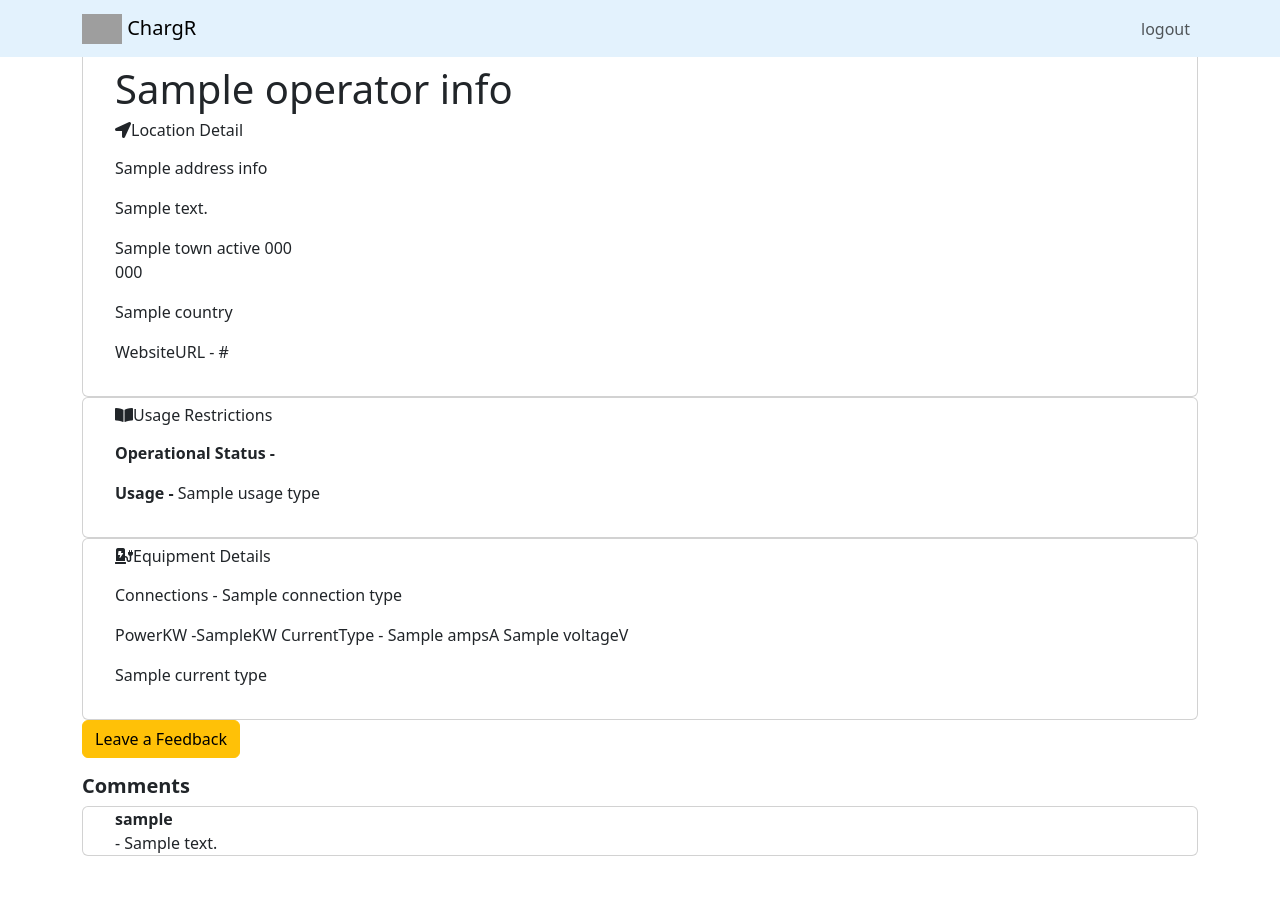
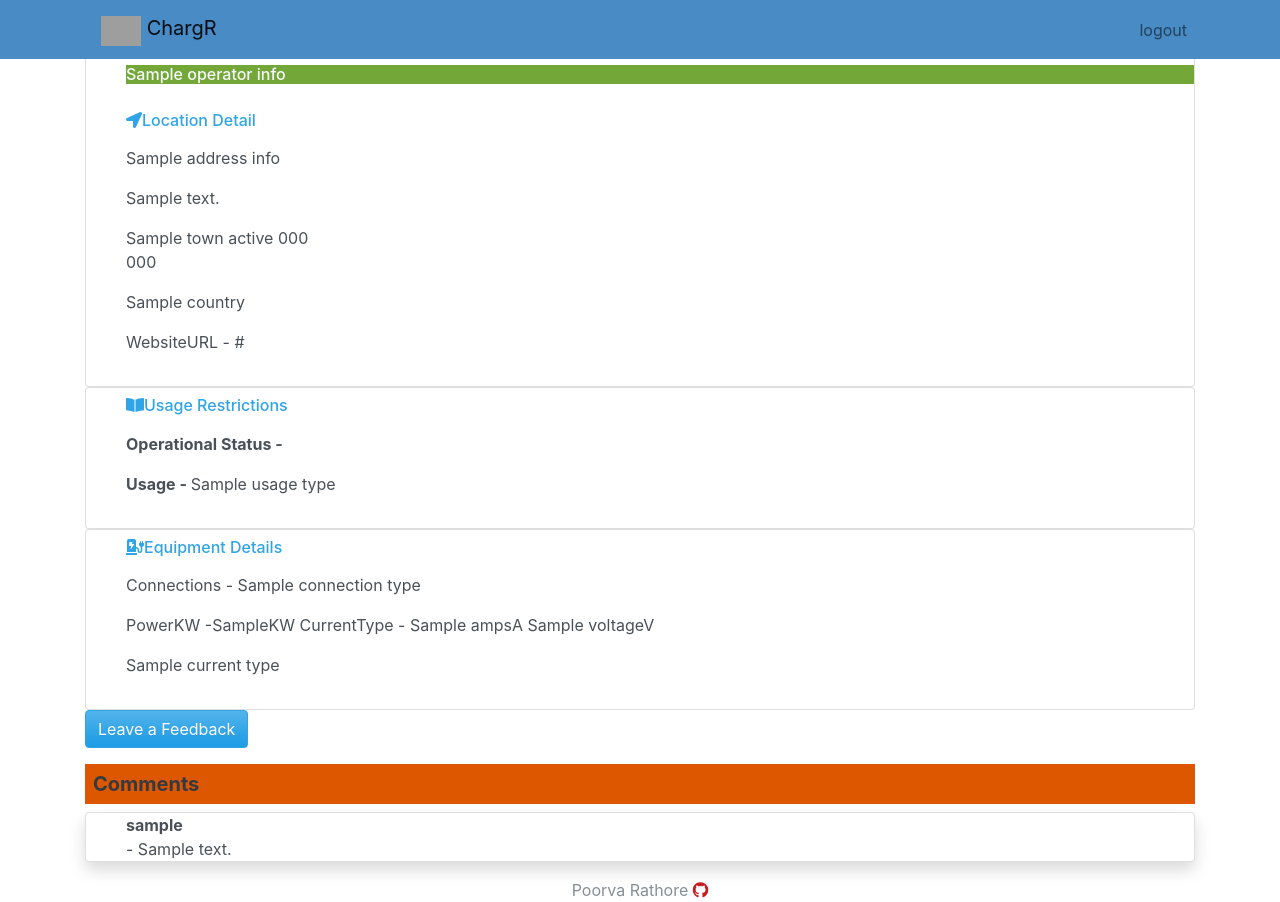
Before and after one commit to SpringBoardRepo/ChargR, a Flask app: page /station/detail/1 in a window 1280 px wide. Before the commit the page ends 856 px from the top, so only its background shows below. Run offline with Flask 2, Linux system fonts and the light colour scheme; the visitor is signed in with stand-in values (Sample User, id 1); tables that the repository leaves empty hold one stand-in row (values such as "Sample post"); a database or web service that is not in the repository returns one stand-in record (values such as "Sample title"); data that the repository does not hold is empty; some libraries are stand-ins or nearby versions; grey boxes are pictures that could not be loaded.

Commit message:
changes in image and display

```diff
--- a/templates/base.html
+++ b/templates/base.html
@@ -7,7 +7,7 @@
     <title>Charger</title>
     <link
       rel="stylesheet"
-      href="https://unpkg.com/bootstrap/dist/css/bootstrap.css"
+      href="https://cdn.jsdelivr.net/npm/bootswatch@4.5.2/dist/cerulean/bootstrap.min.css"
     />
     <link
       rel="stylesheet"
@@ -23,7 +23,7 @@
         navbar-expand-sm navbar-light
         justify-content-between
       "
-      style="background-color: #e3f2fd"
+      style="background-color: #488bc5"
     >
       <div class="container" id="nav-barText">
         <a
@@ -46,22 +46,31 @@
             <a class="nav-link" href="/logout">logout</a>
           </li>
           {% else %}
+          <li class="nav-item">
+            <a class="nav-link" href="/login">Login</a>
+          </li>
           <li class="nav-item mx-2">
             <a class="nav-link" href="/signup">SignUp</a>
-          </li>
-          <li class="nav-item">
-            <a class="nav-link" href="/login">Login</a>
           </li>
           {% endif %}
         </ul>
       </div>
     </nav>
     {% block content %}{% endblock %}
-
     <div class="container" style="margin-top: 1em">
       {% for category, msg in get_flashed_messages(with_categories=True) %}
       <div class="alert alert-{{category}}">{{ msg }}</div>
       {% endfor %}
     </div>
+    <footer class="footer py">
+      <div class="text-center">
+        <span class="text-muted">
+          Poorva Rathore
+          <a href="https://github.com/poorvarathore05">
+            <i class="fab fa-github text-danger"></i>
+          </a>
+        </span>
+      </div>
+    </footer>
   </body>
 </html>
--- a/templates/details.html
+++ b/templates/details.html
@@ -4,8 +4,8 @@
 
     <div class="card text-left mt-5">
         <ul>
-            <h5 class="card-title mt-3 display-6">{{d.OperatorInfo.Title}}</h5>
-            <h6><i class="fas fa-location-arrow"></i>Location Detail</h6>
+            <h6 class="card-title mt-3 display-6 d-block bg-success bg-gradient text-light">{{d.OperatorInfo.Title}}</h6>
+            <h6><i class="fas fa-location-arrow mt-3"></i>Location Detail</h6>
                 <p class="card-text">
                     <p>{{d.AddressInfo.Title}}</p>
                     <p>{{d.AddressInfo.AddressLine1}}</p>
@@ -44,14 +44,14 @@
     <div>
         <form action="" method="POST">
             {% if session['username'] %}
-                <a href="/station/detail/{{d.ID}}/add-comment/{{session['username']}}"class="btn btn-warning">Leave a Feedback </a>
+                <a href="/station/detail/{{d.ID}}/add-comment/{{session['username']}}"class="btn btn-primary">Leave a Feedback </a>
             {% else %}
                 <a href="/login" class="btn btn-info">Login to give a feedback </a>
             {% endif %}
        </form>
-       <p> <h5><b>Comments</b></h5>
+       <p> <h5><b><span class="d-block p-2 bg-warning text-dark">Comments</span></b></h5>
             {% for comment in comments %}
-            <ul class="card">
+            <ul class="card shadow bg-body rounded">
                <b>{{comment.user_name}}</b> - {{comment.comment}}
             </ul>
             {% endfor %}
--- a/templates/home.html
+++ b/templates/home.html
@@ -1,7 +1,7 @@
 {% extends 'base.html'%} {% block content%}
 <div
   id="background-image"
-  class="bg-image"
+  class="bg-image img-fluid col-md-auto col-sm-12 col-lg-12"
   style="
     background-image: url('https://utulsa.edu/wp-content/uploads/2019/01/car-charging.jpg');
     height: 100%;
@@ -12,7 +12,7 @@
 >
   <div class="container text-center mt-5">
     <h1 class="display-3 text-white mt-5"><b>Time is to Charge your Car</b></h1>
-    <h3 class="mt-5 text-light">
+    <h3 class="mt-5 text-dark">
       <p>
         Electric cars are really very cool. Air-source heat pumps are great.
       </p>
@@ -32,7 +32,7 @@
       </div>
     </form>
      <p>
-        <h6 class="text-danger"> <b>Please be specific for location(Ex.San Jose,CA)</b> </h6>
+        <h6 class="text-danger"> <b>Please be specific for location for better results(include State Name)</b> </h6>
       </p>
   </div>
 </div>
```
Also changed, not shown: templates/login.html (+31 -15 lines), templates/signup.html (+28 -8 lines).
